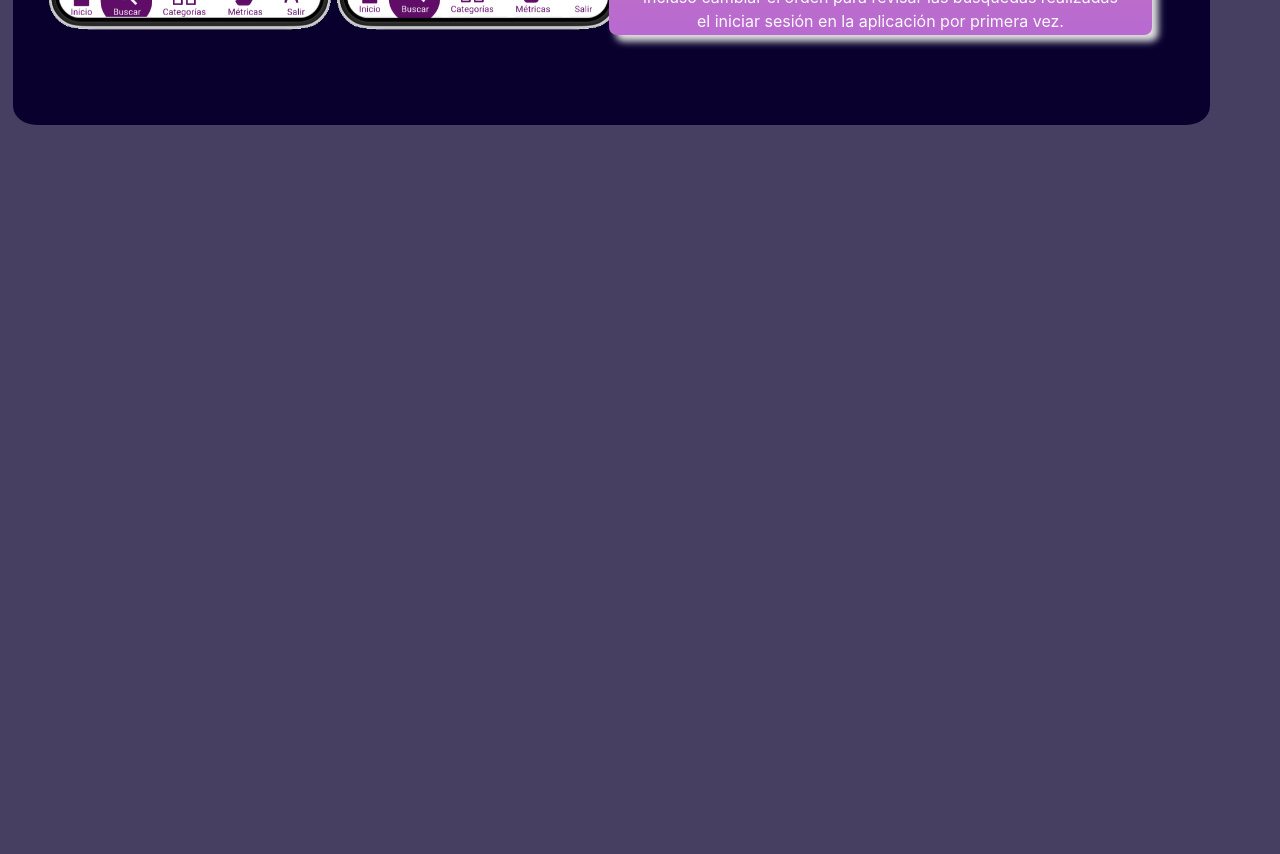
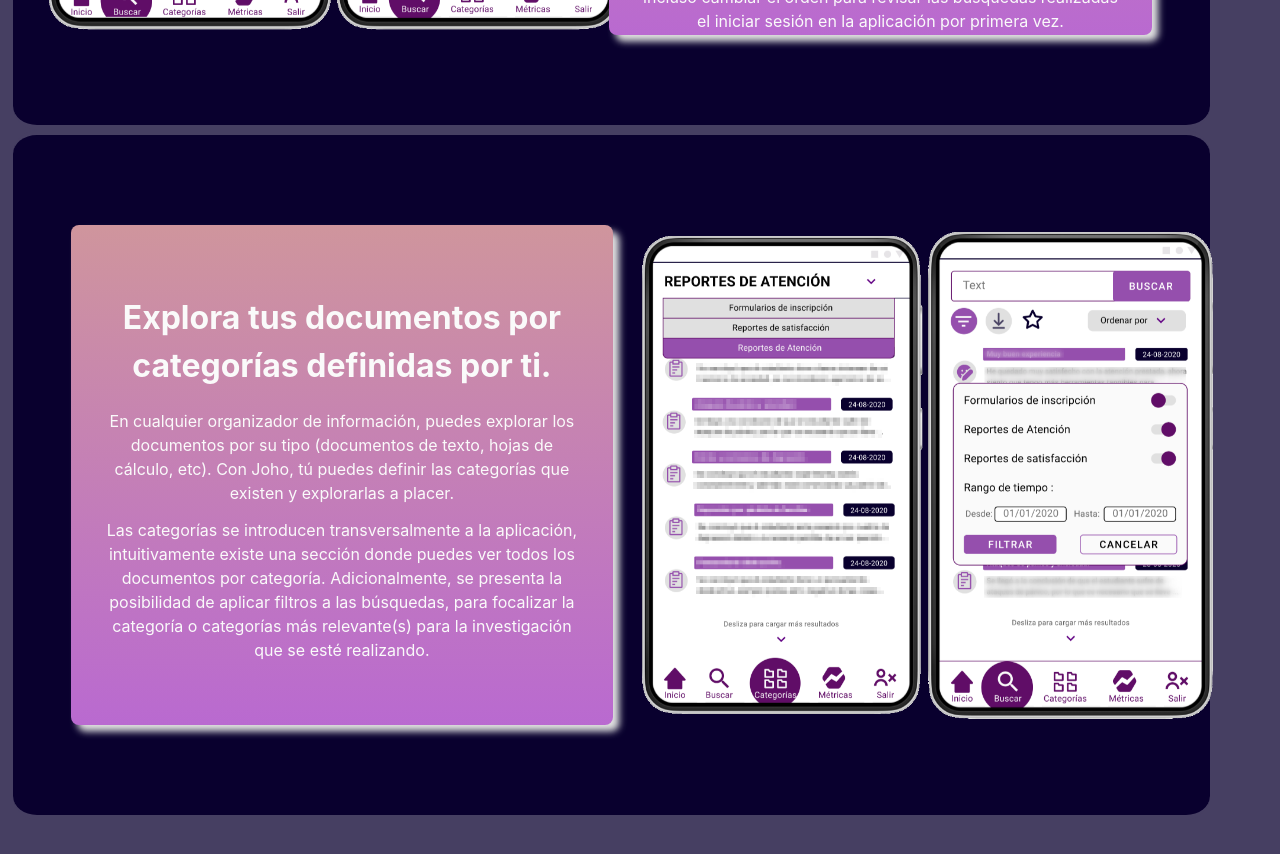
Before and after one commit to O-A-S-I-S/Joho-Landing_React, a React (Create React App) app: page / in a window 1280 px wide. Shown: the part 1320-2174 px from the top of the page. Built offline with nearby package versions, Linux system fonts and the light colour scheme.

Commit message:
feat about category section
Added section about categorization features of Joho

```diff
--- /dev/null
+++ b/src/AboutCategory.js
@@ -0,0 +1,38 @@
+import categoryResults from "./img/joho-category-results.png";
+import searchFilter from "./img/joho-search-filter.png";
+
+const AboutCategory = () => (
+  <section className="about main-section" id="about">
+    <div className="about-section-item card">
+      <h2>Explora tus documentos por categorías definidas por ti.</h2>
+      <p>
+        En cualquier organizador de información, puedes explorar los documentos
+        por su tipo (documentos de texto, hojas de cálculo, etc). Con Joho, tú
+        puedes definir las categorías que existen y explorarlas a placer.
+      </p>
+      <p>
+        Las categorías se introducen transversalmente a la aplicación,
+        intuitivamente existe una sección donde puedes ver todos los documentos
+        por categoría. Adicionalmente, se presenta la posibilidad de aplicar
+        filtros a las búsquedas, para focalizar la categoría o categorías más
+        relevante(s) para la investigación que se esté realizando.
+      </p>
+    </div>
+    <div className="about-section-product">
+      <div className="about-section-product-img">
+        <img
+          src={categoryResults}
+          alt="Interfaz móvil de una aplicación Joho con listado de documentos por categoría."
+        />
+      </div>
+      <div className="about-section-product-img">
+        <img
+          src={searchFilter}
+          alt="Interfaz móvil de una aplicación Joho con un popup para filtar los resultados de una búsqueda."
+        />
+      </div>
+    </div>
+  </section>
+);
+
+export default AboutCategory;
--- a/src/App.js
+++ b/src/App.js
@@ -2,6 +2,7 @@ import "./App.css";
 import Header from "./Header.js";
 import Home from "./Home.js";
 import AboutSearch from "./AboutSearch.js";
+import AboutCategory from "./AboutCategory.js";
 
 function App() {
   let teamView = false;
@@ -15,6 +16,7 @@ function App() {
         <div class="main">
           <Home />
           <AboutSearch />
+          <AboutCategory />
         </div>
       </main>
     </div>
```
Also changed, not shown: src/img/joho-category-results.png (added), src/img/joho-search-filter.png (added).
